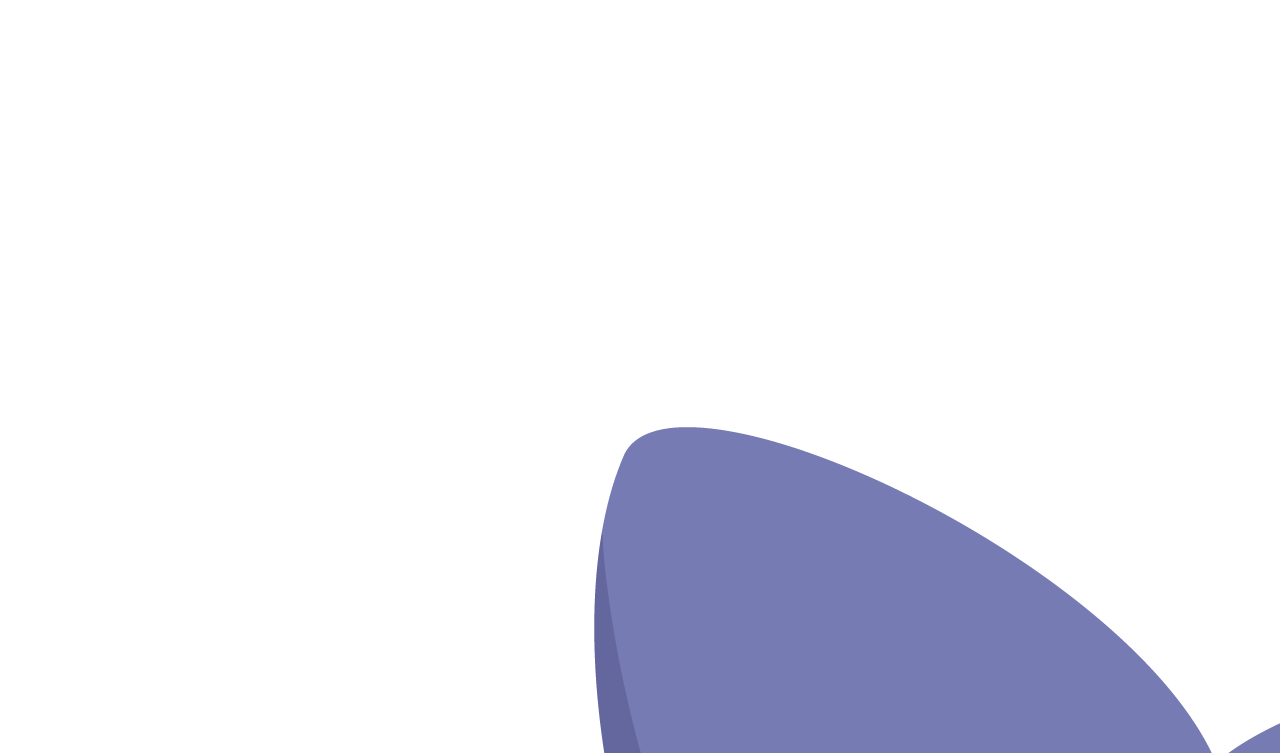
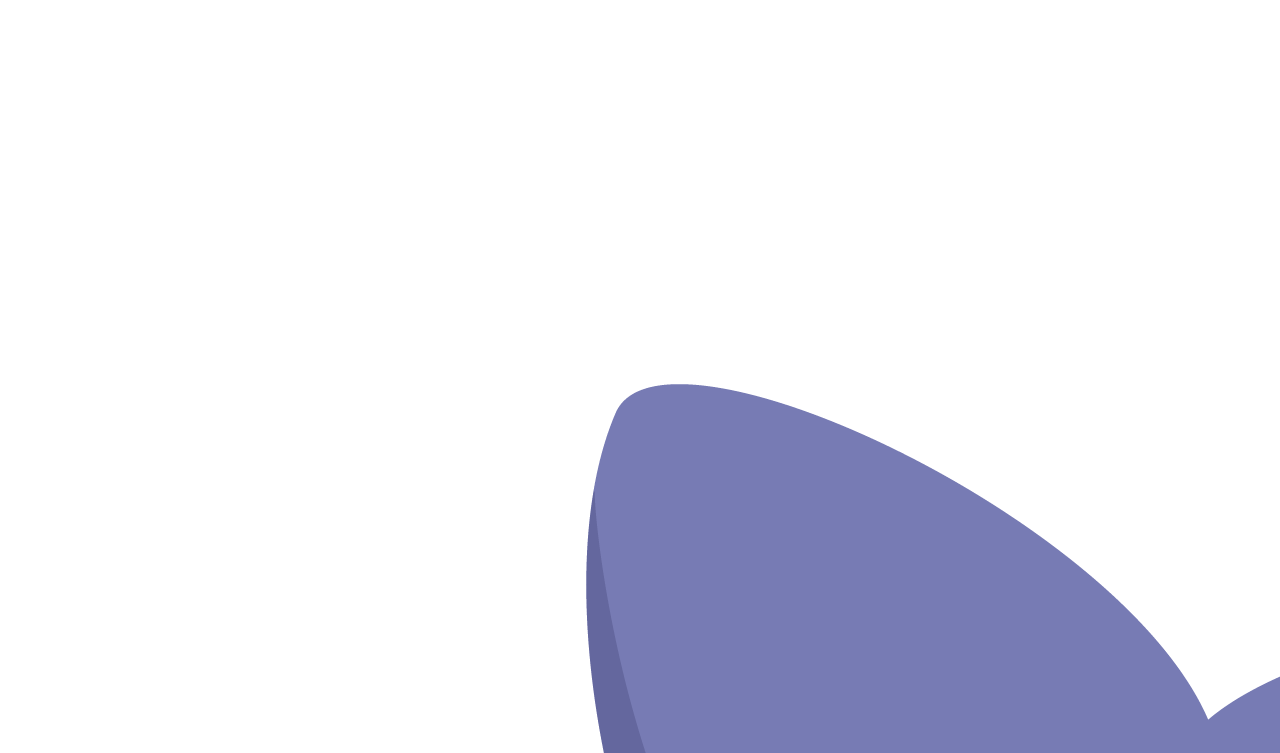
Before and after one commit to hidahid/ProgateLatihanW1, a plain HTML site: page index.html in a window 1280 px wide. Shown: the part 154-907 px from the top of the page. Drawn offline with Linux system fonts and the light colour scheme.

Commit message:
Update index.html

```diff
--- a/index.html
+++ b/index.html
@@ -5,7 +5,7 @@
     <meta http-equiv="X-UA-Compatible" content="IE=edge" />
     <meta name="viewport" content="width=device-width, initial-scale=1.0" />
     <title>Portofolio Ninja Ken By Ahid</title>
-    <link rel="stylesheet" href="StyleTugasW1.css" />
+    <link rel="stylesheet" href="stylesheet.css" />
   </head>
   <body>
     <header>
```
